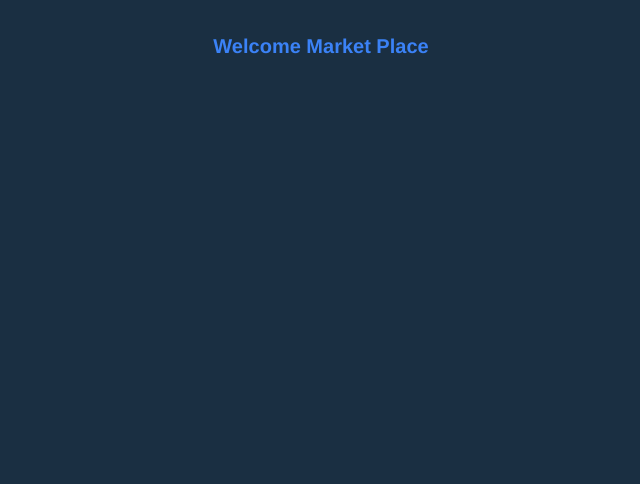
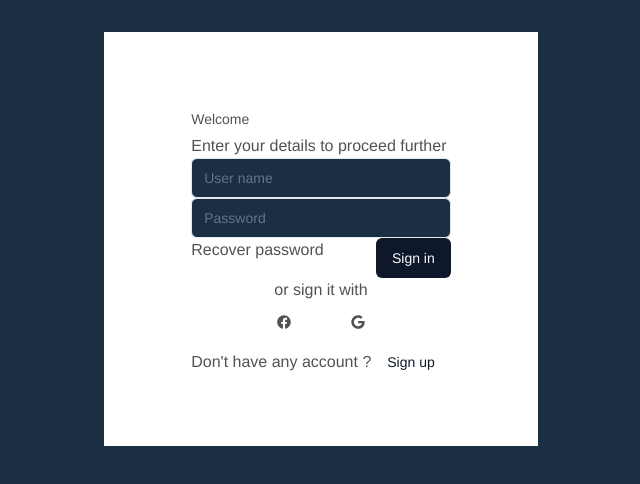
Before and after one commit to TeaMarketPlace/FrontMarketPlace, a React (Vite) app: page / in a window 1280 px wide. Shown: the top 484 px of the page, without its empty margins (319-959 px from the left). Built offline with nearby package versions, Linux system fonts and the light colour scheme.

Commit message:
create form without styles

```diff
--- a/index.html
+++ b/index.html
@@ -4,7 +4,7 @@
     <meta charset="UTF-8" />
     <link rel="icon" type="image/svg+xml" href="/online-shop-svgrepo-com.svg" />
     <meta name="viewport" content="width=device-width, initial-scale=1.0" />
-    <title>Vite + React + TS</title>
+    <title>MarketPlace</title>
   </head>
   <body>
     <div id="root"></div>
--- a/package.json
+++ b/package.json
@@ -20,6 +20,7 @@
     "react": "^18.2.0",
     "react-dom": "^18.2.0",
     "react-hook-form": "^7.50.1",
+    "react-icons": "^5.0.1",
     "react-redux": "^9.1.0",
     "react-router-dom": "^6.22.1",
     "redux-persist": "^6.0.0",
--- a/src/App.tsx
+++ b/src/App.tsx
@@ -1,11 +1,13 @@
-import {useForm} from "react-hook-form"
+import LoginForm from "./components/LoginForm/LoginForm";
 
 import "./App.scss";
 
+// TODO Need to move this component to Login page.
+
 function App() {
   return (
-    <div className="bg-background">
-      <h1 className="text-xl font-bold text-blue-500">Welcome Market Place</h1>
+    <div className="bg-background flex justify-center items-center">
+      <LoginForm/>
     </div>
   );
 }
--- /dev/null
+++ b/src/components/LoginForm/LoginForm.tsx
@@ -0,0 +1,75 @@
+import {zodResolver} from "@hookform/resolvers/zod"
+import { LoginFormType, LoginFormSchema } from "@/schemas/loginSchema";
+import {useForm} from "react-hook-form"
+import {Input} from "../ui/input";
+import {FormControl, FormItem, FormLabel, Form, FormField, FormMessage} from "../ui/form";
+import { Button } from "../ui/button";
+import { FaFacebook, FaGoogle } from "react-icons/fa";
+
+const LoginForm = () => {
+
+  const form = useForm<LoginFormType>({
+    resolver: zodResolver(LoginFormSchema),
+    defaultValues: {
+      userName: "",
+      password: ""
+    }
+  })
+
+  // function that will be call on submiting form
+  const onSubmit = (values: LoginFormType) => {
+    console.log(values);
+  }
+
+  return (
+   <Form {...form}>
+      <form className="max-w-[522px] bg-white px-[87px] pt-[80px] pb-[64px]" onSubmit={form.handleSubmit(onSubmit)}>
+
+        {/* Login form header */}
+        <div className="flex gap-2 flex-col items-start">
+          <FormLabel>Welcome</FormLabel>
+          <h3>Enter your details to proceed further</h3>
+        </div>
+
+        {/* Field for username */}
+        <FormField control={form.control} name="userName" render={({field}) => (
+          <FormItem>
+            <FormControl>
+              <Input placeholder="User name" {...field}/>
+            </FormControl>
+            <FormMessage/>
+          </FormItem>
+        )}/>
+
+        {/* Field for password */}
+        <FormField control={form.control} name="password" render={({field}) => (
+          <FormItem>
+            <FormControl>
+              <Input placeholder="Password" {...field}/>
+            </FormControl>
+            <FormMessage/>
+          </FormItem>
+        )}/>
+
+        <div className="flex justify-between">
+          <span>Recover password</span>
+          <Button>Sign in</Button>
+        </div>
+
+        <span>or sign it with</span>
+
+        <div className="flex gap-7 justify-center">
+          <Button variant={"ghost"}><FaFacebook/></Button>
+          <Button variant={"ghost"}><FaGoogle/></Button>
+        </div>
+
+        <div className="flex justify-center items-center">
+          <h5>Don't have any account ?</h5>
+          <Button variant={"link"}>Sign up</Button>
+        </div>
+      </form>
+   </Form>
+  )
+}
+
+export default LoginForm
--- /dev/null
+++ b/src/components/ui/input.tsx
@@ -0,0 +1,25 @@
+import * as React from "react"
+
+import { cn } from "@/lib/utils"
+
+export interface InputProps
+  extends React.InputHTMLAttributes<HTMLInputElement> {}
+
+const Input = React.forwardRef<HTMLInputElement, InputProps>(
+  ({ className, type, ...props }, ref) => {
+    return (
+      <input
+        type={type}
+        className={cn(
+          "flex h-10 w-full rounded-md border border-input bg-background px-3 py-2 text-sm ring-offset-background file:border-0 file:bg-transparent file:text-sm file:font-medium placeholder:text-muted-foreground focus-visible:outline-none focus-visible:ring-2 focus-visible:ring-ring focus-visible:ring-offset-2 disabled:cursor-not-allowed disabled:opacity-50",
+          className
+        )}
+        ref={ref}
+        {...props}
+      />
+    )
+  }
+)
+Input.displayName = "Input"
+
+export { Input }
--- a/src/schemas/loginSchema.ts
+++ b/src/schemas/loginSchema.ts
@@ -1,10 +1,9 @@
 import * as zod from "zod";
 
 // Object for validation data
-
 export const LoginFormSchema = zod.object({
   // Validation for email
-  email: zod.string().email().min(2, { message: "Email is required" }),
+  userName: zod.string().min(2, { message: "User name is required" }),
   // Validation for password
   password: zod
     .string()
```
Also changed, not shown: 1 other file (tests, documents, lock files or other folders).
